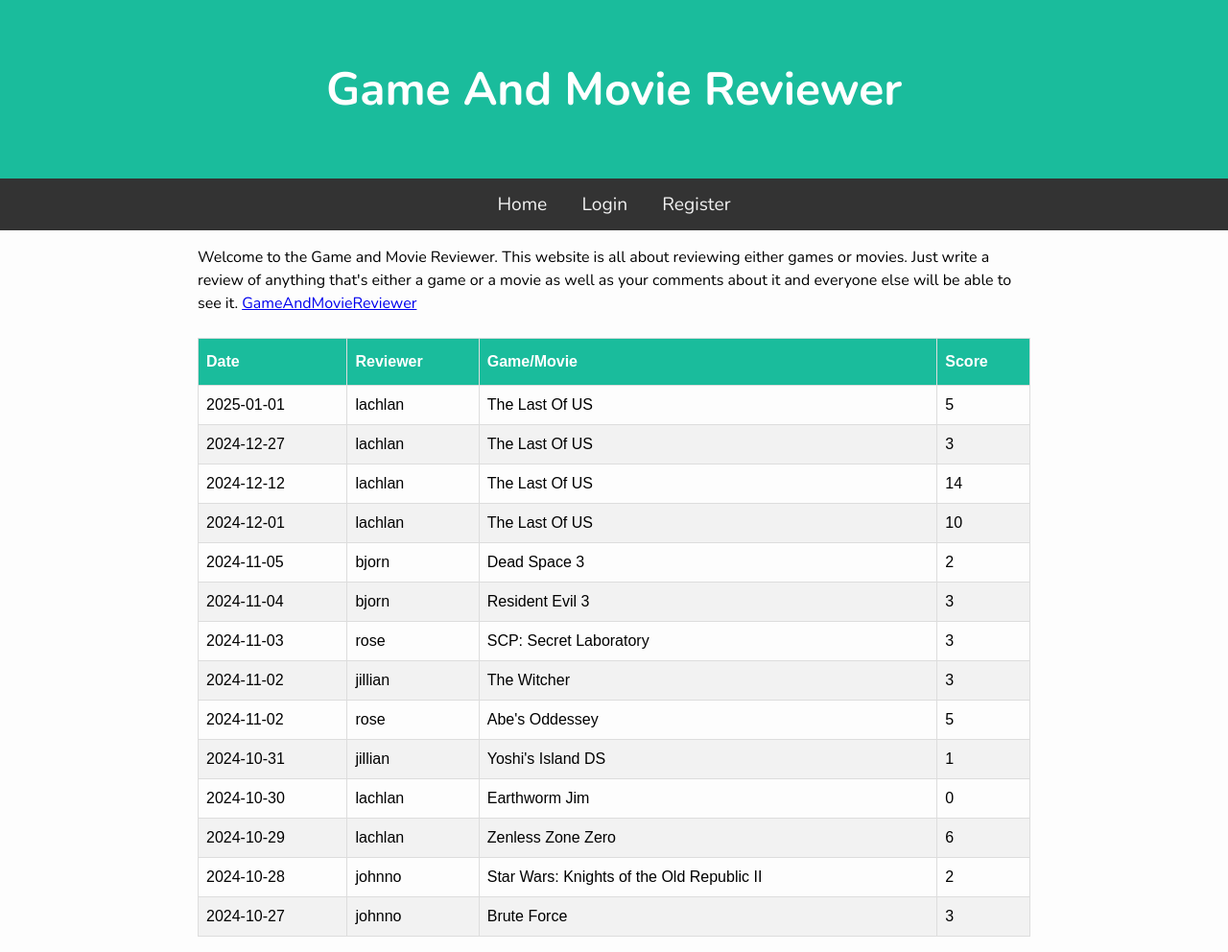
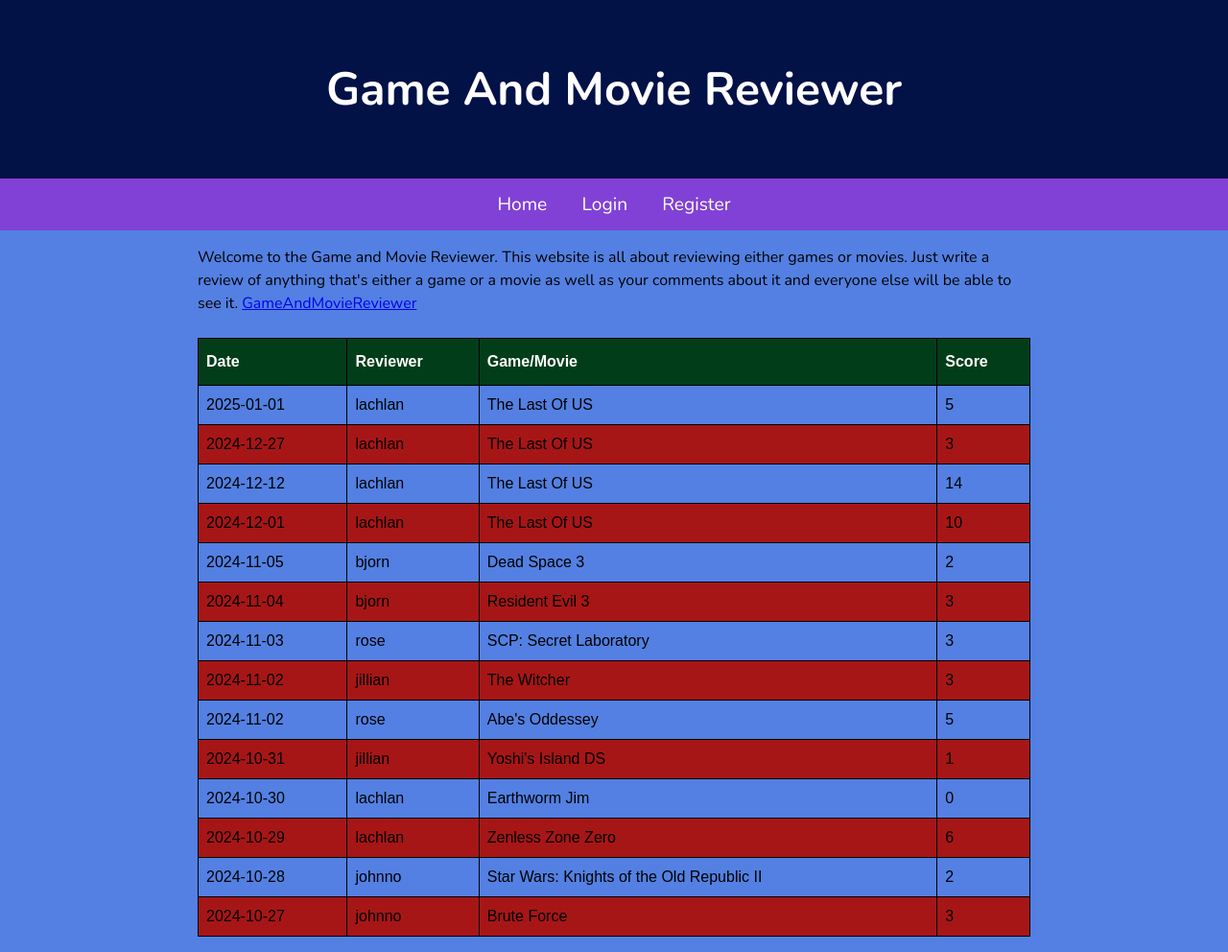
Before and after one commit to Optimusgt5/Software-Assignment, a Flask app: page / in a window 1280 px wide. Shown: the whole page at 96% size. Run offline with Flask 3, Linux system fonts and the light colour scheme; data comes from the database, SQL or seed files in the repository; both versions use the stored data as it was after the commit.

Commit message:
Nearly complete, trying to complete step 15

```diff
--- a/db.py
+++ b/db.py
@@ -34,6 +34,7 @@ def CheckLogin(username, password):
             return user
 
     # If we get here, the username or password failed.
+    db.close()
     return None
 
 def RegisterUser(username, password):
@@ -47,7 +48,7 @@ def RegisterUser(username, password):
     hash = generate_password_hash(password)
     db.execute("INSERT INTO Users(username, password) VALUES(?, ?)", (username, hash,))
     db.commit()
-
+    db.close()
     return True
 
 def AddGuess(user_id, date, game, score):
@@ -61,5 +62,5 @@ def AddGuess(user_id, date, game, score):
     db.execute("INSERT INTO Guesses(user_id, date, game, score) VALUES(?, ?, ?, ?)",
                (user_id, date, game, score,))
     db.commit()
-
+    db.close()
     return True
--- a/static/css/style.css
+++ b/static/css/style.css
@@ -7,7 +7,7 @@
 }
 
 body {
-    background: #fdfdfd;
+    background: #5380e2;
     font-family: "Nunito", sans-serif;
     font-size: 1rem;
 }
@@ -22,20 +22,20 @@ main {
 .banner {
     padding: 60px;
     text-align: center;
-    background: #1abc9c;
+    background: #021146;
     color: white;
     font-size: 3em;
 }
 
 nav {
     overflow: hidden;
-    background-color: #333;
+    background-color: #8241d6;
     text-align: center;
 }
 
 nav a {
     display: inline-block;
-    color: #f2f2f2;
+    color: #ffffff;
 
     padding: 14px 16px;
     text-decoration: none;
@@ -43,8 +43,8 @@ nav a {
 }
 
 nav a:hover {
-    background-color: #ddd;
-    color: black;
+    background-color: #ffffff;
+    color: rgb(0, 0, 0);
 }
 
 nav a.active {
@@ -63,20 +63,20 @@ nav a.active {
 }
 
 .guess_table td, .guess_table th {
-    border: 1px solid #ddd;
+    border: 1px solid #000000;
     padding: 8px;
 }
 
-.guess_table tr:nth-child(even){background-color: #f2f2f2;}
+.guess_table tr:nth-child(even){background-color: #a71616;}
 
-.guess_table tr:hover {background-color: #ddd;}
+.guess_table tr:hover {background-color: #e6d331;}
 
 .guess_table th {
     padding-top: 12px;
     padding-bottom: 12px;
     text-align: left;
-    background-color: #1abc9c;
-    color: white;
+    background-color: #023d1a;
+    color: rgb(255, 255, 255);
 }
 
 input[type=text], input[type="password"], input[type="date"], input[type="number"], select {
@@ -84,7 +84,7 @@ input[type=text], input[type="password"], input[type="date"], input[type="number
     padding: 12px 20px;
     margin: 8px 0;
     display: inline-block;
-    border: 1px solid #ccc;
+    border: 1px solid #9c3232;
     border-radius: 4px;
     box-sizing: border-box;
 }
@@ -106,7 +106,7 @@ input[type=submit]:hover {
 }
 
 button {
-    background-color: #4CAF50;
+    background-color: #4811a0;
     color: white;
     padding: 14px 20px;
     margin: 8px 0;
--- /dev/null
+++ b/static/js/app.js
@@ -0,0 +1,8 @@
+if ("serviceworker" in navigator) {
+    window.addEventListener("load", function () {
+        navigator.serviceworker
+        .register("static/js/serviceworker.js")
+        .then((res) => console.log("service worker registered"))
+        .catch((err) => console.log("service worker not registered", err));
+    });
+}
```
Also changed, not shown: static/js/serviceworker.js (added, +58 -0 lines), .database/gmr.db, static/js/manifest.json (added).
